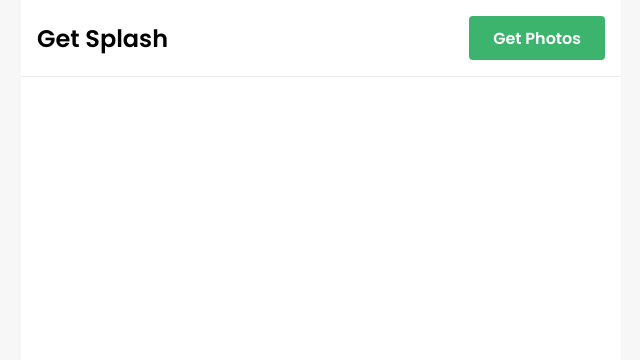
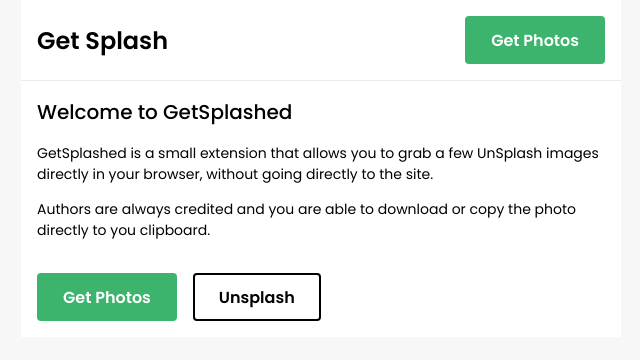
Before and after one commit to k3lh4m/get-splash, a React (Create React App) app: page / in a window 1280 px wide. Shown: the top 360 px of the page, without its empty margins (319-959 px from the left). Built offline with nearby package versions, Linux system fonts and the light colour scheme; the HTML template or start-up script is replaced by a standard one.

Commit message:
refactor buttons to use same config across components

```diff
--- a/src/App.tsx
+++ b/src/App.tsx
@@ -1,10 +1,14 @@
 import React             from 'react';
 import { ThemeProvider } from 'styled-components'
-import                   axios from 'axios';
+import axios from 'axios';
 
 import { theme, GlobalStyle } from './theme/globalStyle'
+import { IUnsplahPhotos, IButtonConfig } from './interfaces';
+
 import GSHeader               from './components/GSHeader/GSHeader.component';
-import { IUnsplahPhotos } from './interfaces/unsplash.interface';
+import GSBody               from './components/GSBody/GSBody.component';
+import { unsplash_client } from './const/unsplash.const';
+
 
 interface IPhotos {
 
@@ -14,6 +18,7 @@
 
 interface IState {
 	loadingPhotos: boolean;
+	isWelcomeActive: boolean;
 	photos: IUnsplahPhotos|null
 }
 
@@ -23,21 +28,40 @@
 
 		this.state = {
 			loadingPhotos: false,
+			isWelcomeActive: true,
 			photos: null,
 		}
 
 		this.getPhotos = this.getPhotos.bind(this);
+		this.goToUnsplash = this.goToUnsplash.bind(this)
 	}
 
 	render() {
+		const actionsConfig: IButtonConfig[] = [
+			{
+				label: 'Get Photos',
+				type: 'primary',
+				action: this.getPhotos,
+			},
+			{
+				label: 'Unsplash',
+				type: 'secondary',
+				action: this.goToUnsplash,
+			}
+		]
+
 		return (
 			<ThemeProvider theme={theme}>
 				<React.Fragment>
 					<div className="App">
 						<GSHeader
 							appName="Get Splash"
-							buttonLabel="Get Photos"
-							buttonAction={this.getPhotos}
+							actionsConfig={actionsConfig[0]}
+						/>
+
+						<GSBody
+							isWelcomeActive={this.state.isWelcomeActive}
+							actionsConfig={actionsConfig}
 						/>
 
 					</div>
@@ -49,12 +73,13 @@
 	}
 
 	protected getPhotos() {
-
+		console.log('hello');
 
 		this.setState({
 			loadingPhotos: true,
+			isWelcomeActive: false,
 		}, () => {
-			axios.get('https://api.unsplash.com/photos/?client_id=f8ad8e75dd78d89bcdbe77a7c1a0966bbd6aa3f31f6bb7066fa859e0e901bc00&per_page=4')
+			axios.get(`https://api.unsplash.com/photos/?client_id=${unsplash_client}&per_page=1`)
 				.then((data) => {
 					const photos: IUnsplahPhotos = data.data;
 
@@ -68,6 +93,10 @@
 				})
 		})
 	}
+
+	protected goToUnsplash() {
+		window.location.href = 'https://unsplash.com/'
+	}
 }
 
 export default App;
--- /dev/null
+++ b/src/components/GSBody/GSBody.component.tsx
@@ -0,0 +1,73 @@
+import React from 'react';
+import styled from 'styled-components';
+
+import GSWelcome from '../GSWelcome/GSWelcome.component';
+import GSButton from '../GSButton/GSButton.component';
+
+import { IButtonConfig } from './../../interfaces'
+
+interface IProps {
+	isWelcomeActive: boolean;
+	actionsConfig: IButtonConfig[];
+}
+
+const BodyWrapper = styled.div`
+	padding: 1rem;
+`
+
+const WelcomeMessageTitle = styled.h3`
+	font-size: 1.25rem;
+	font-weight: 500;
+	margin: 0 0 1rem 0;
+`
+
+const WelcomeMessageContent = styled.p`
+	font-size: 14px;
+`
+
+const ButtonWrapper = styled.div`
+	display: flex;
+	margin-top: 32px;
+
+	button {
+		margin-right: 16px;
+	}
+`
+
+const GSBody: React.SFC<IProps> = (props) => {
+
+
+	return (
+		<BodyWrapper>
+			{
+				props.isWelcomeActive ? (
+					<GSWelcome>
+						<WelcomeMessageTitle>Welcome to GetSplashed</WelcomeMessageTitle>
+						<WelcomeMessageContent>GetSplashed is a small extension that allows you to grab a few UnSplash images directly in your browser, without going directly to the site. </WelcomeMessageContent>
+						<WelcomeMessageContent>Authors are always credited and you are able to download or copy the photo directly to you clipboard.</WelcomeMessageContent>
+
+						<ButtonWrapper>
+							{
+								props.actionsConfig.map((data, index) => {
+									return (
+										<GSButton
+											key={index}
+											type={data.type}
+											label={data.label}
+											action={data.action}
+										/>
+									)
+								})
+							}
+						</ButtonWrapper>
+
+					</GSWelcome>
+				) : (
+					<span>is not active</span>
+				)
+			}
+		</BodyWrapper>
+	)
+}
+
+export default GSBody
--- a/src/components/GSButton/GSButton.component.tsx
+++ b/src/components/GSButton/GSButton.component.tsx
@@ -2,11 +2,12 @@
 import styled from 'styled-components';
 
 interface IProps {
+	type: string;
 	label: string;
 	action(): void;
 }
 
-const GSButtonAction = styled.button`
+const GSButtonActionPrimary = styled.button`
 	padding: .6rem 1.5rem;
 	color: ${ props => props.theme.light }
 	background-color: ${ props => props.theme.primary }
@@ -14,17 +15,49 @@
 	font-weight: 600;
 	cursor: pointer;
 	transition: 100ms all ease-in-out;
+	border: ${ props => props.theme.primary } 2px solid;
 
 	&:hover {
-		background-color: ${ props => props.theme.primaryDark }
+		background-color: ${ props => props.theme.primaryDark };
+		border-color: ${ props => props.theme.primaryDark };
+	}
+`
+
+const GSButtonActionSecondary = styled.button`
+	padding: .6rem 1.5rem;
+	color: ${ props => props.theme.dark }
+	background-color: transparent;
+	border-radius: 4px;
+	font-weight: 600;
+	cursor: pointer;
+	transition: 100ms all ease-in-out;
+	border: ${ props => props.theme.dark } 2px solid;
+
+	&:hover {
+		background-color: ${ props => props.theme.dark }
+		color: ${ props => props.theme.light }
 	}
 `
 
 const GSButton: React.SFC<IProps> = (props) => {
+
 	return (
-		<GSButtonAction onClick={props.action}>
-			{props.label}
-		</GSButtonAction>
+		<React.Fragment>
+			{
+				props.type === 'primary' &&
+				<GSButtonActionPrimary onClick={props.action}>
+					{props.label}
+				</GSButtonActionPrimary>
+			}
+
+			{
+				props.type === 'secondary' &&
+				<GSButtonActionSecondary onClick={props.action}>
+					{props.label}
+				</GSButtonActionSecondary>
+			}
+
+		</React.Fragment>
 	)
 }
 
--- a/src/components/GSHeader/GSHeader.component.tsx
+++ b/src/components/GSHeader/GSHeader.component.tsx
@@ -3,11 +3,11 @@
 
 import GSLogo from './../GSLogo/GSLogo.component';
 import GSButton from '../GSButton/GSButton.component';
+import { IButtonConfig } from '../../interfaces';
 
 interface IProps {
 	appName: string;
-	buttonLabel: string;
-	buttonAction(): void;
+	actionsConfig: IButtonConfig;
 }
 
 const GSHeaderContainer = styled.div`
@@ -21,15 +21,16 @@
 `
 
 const GSHeader: React.SFC<IProps> = (props) => {
+
 	return (
 		<GSHeaderContainer>
 			<GSLogo appName={props.appName} />
 
 			<GSButton
-				label={props.buttonLabel}
-				action={props.buttonAction}
+				type={props.actionsConfig.type}
+				label={props.actionsConfig.label}
+				action={props.actionsConfig.action}
 			/>
-
 		</GSHeaderContainer>
 	)
 }
--- /dev/null
+++ b/src/components/GSWelcome/GSWelcome.component.tsx
@@ -0,0 +1,13 @@
+import React from 'react';
+
+interface IProps {}
+
+const GSWelcome: React.SFC<IProps> = (props) => {
+	return (
+		<React.Fragment>
+			{props.children}
+		</React.Fragment>
+	)
+}
+
+export default GSWelcome
--- /dev/null
+++ b/src/const/unsplash.const.tsx
@@ -0,0 +1 @@
+export const unsplash_client = 'f8ad8e75dd78d89bcdbe77a7c1a0966bbd6aa3f31f6bb7066fa859e0e901bc00';
--- /dev/null
+++ b/src/interfaces/index.ts
@@ -0,0 +1,2 @@
+export * from './unsplash.interface';
+export * from './shared.interface';
--- /dev/null
+++ b/src/interfaces/shared.interface.ts
@@ -0,0 +1,5 @@
+export interface IButtonConfig {
+	type: string;
+	label: string;
+	action(): void;
+}
--- a/src/theme/globalStyle.js
+++ b/src/theme/globalStyle.js
@@ -29,7 +29,6 @@
 
 	.App {
 		width: 600px;
-		height: 370px;
 		font-family: 'Poppins', sans-serif;
 		background-color: #fff;
 	}
```
Also changed, not shown: 2 other files (tests, documents, lock files or other folders).
